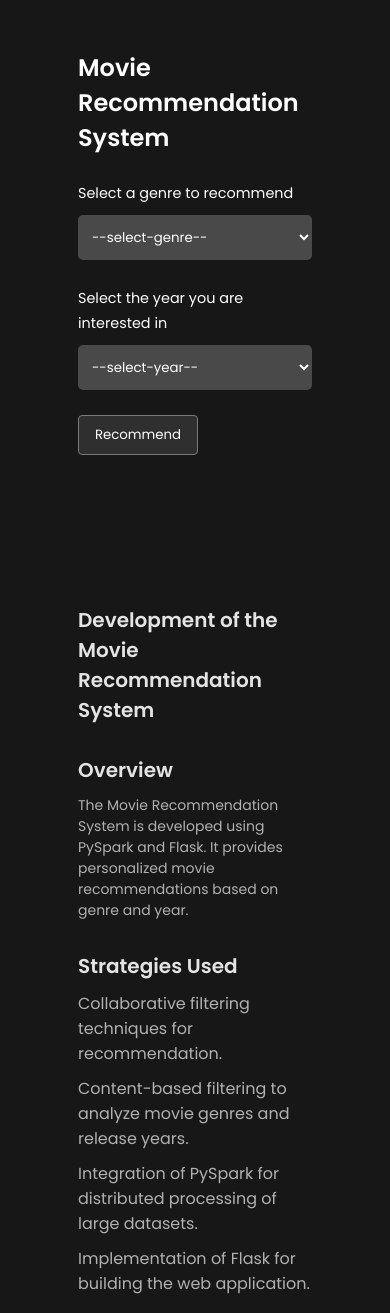
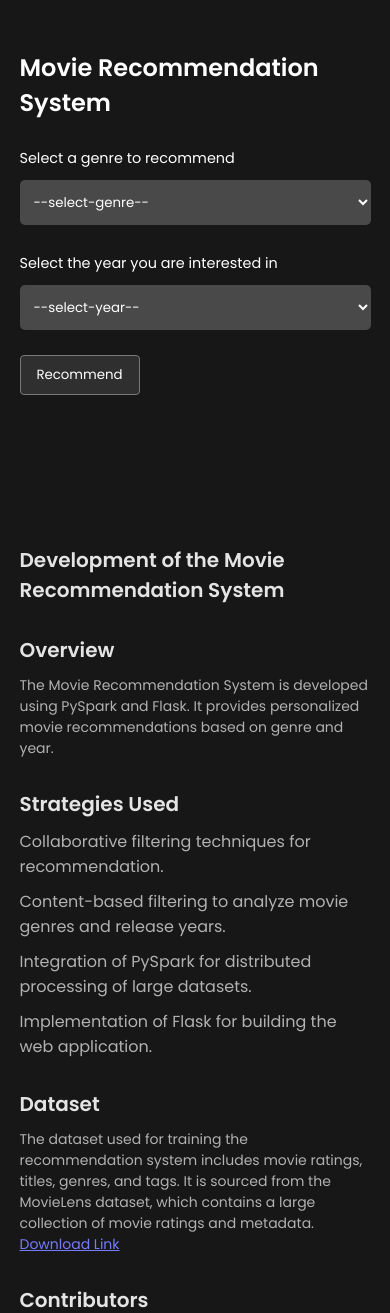
Before and after one commit to SivaramTechie/Movie-Recommendation-System, a Flask app: page / in a window 390 px wide. Shown: the top 1313 px of the page. Run offline with Flask 3, Linux system fonts and the light colour scheme.

Commit message:
Media Query added for mobile

```diff
--- a/static/style.css
+++ b/static/style.css
@@ -119,3 +119,9 @@
 .download-link {
   color: #777bff;
 }
+
+@media only screen and (max-width: 768px) {
+  .main {
+    width: 90%;
+  }
+}
```
